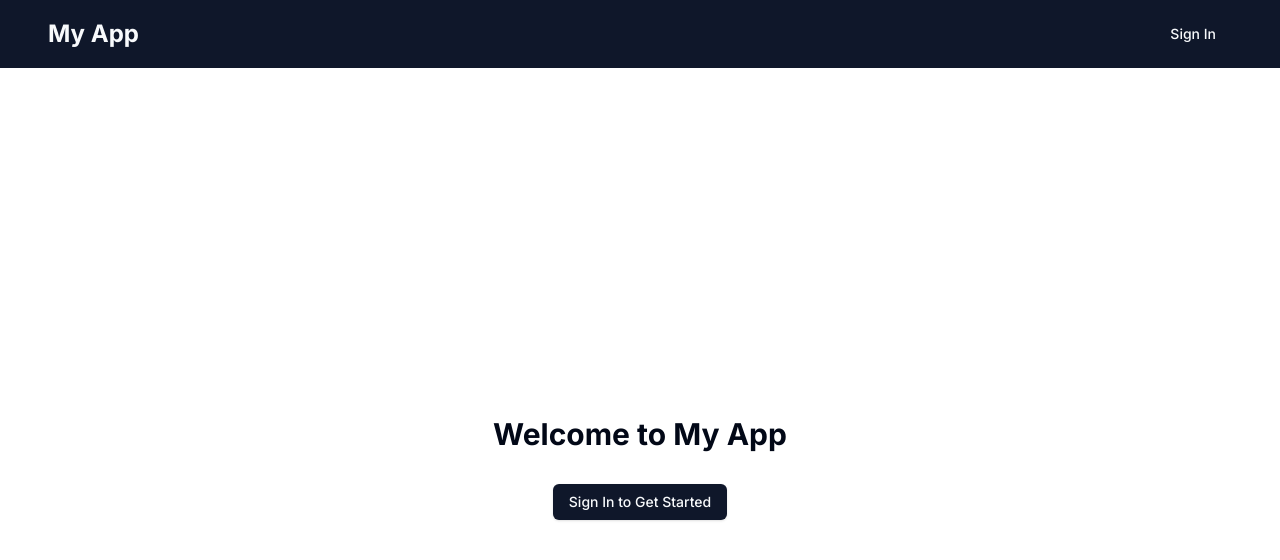
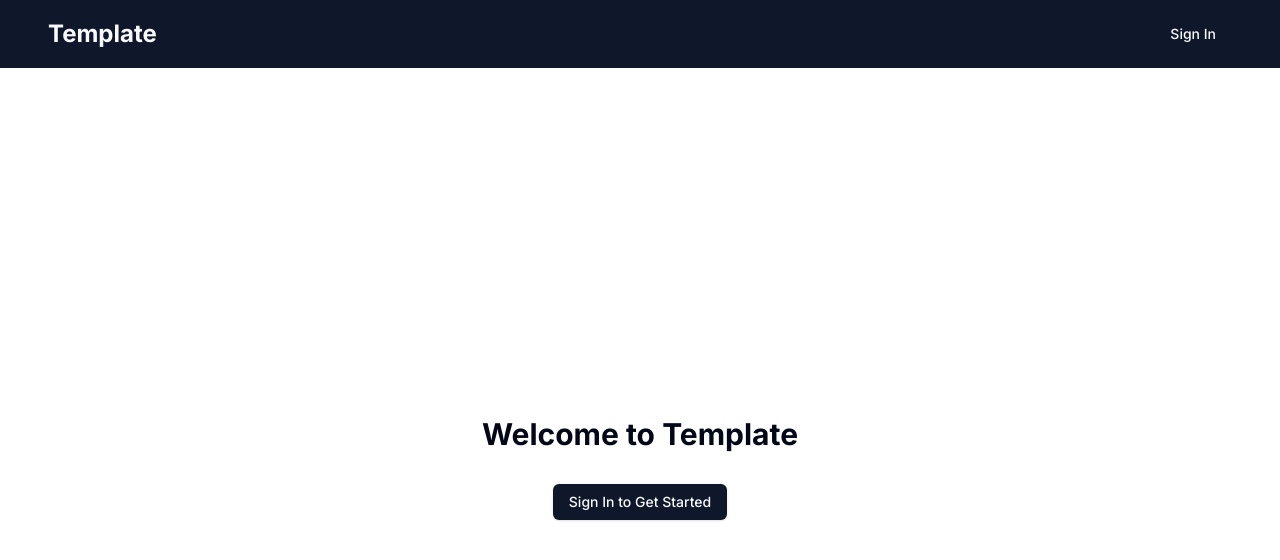
Before and after one commit to connorpr981/scaffold, a Next.js app: page / in a window 1280 px wide. Shown: the top 560 px of the page. Built offline with nearby package versions, Linux system fonts and the light colour scheme; no server answers.

Commit message:
These changes update the app name to "Template" in the main layout metadata, the header component, the home page, and the sign-in page. The rest of the functionality remains the same, but now the app is consistently referred to as "Template" throughout the user interface.

```diff
--- a/src/app/auth/signin/page.tsx
+++ b/src/app/auth/signin/page.tsx
@@ -8,7 +8,7 @@ export default function SignIn() {
     <div className="flex items-center justify-center min-h-screen bg-background">
       <div className="p-6 max-w-sm w-full bg-card shadow-md rounded-md">
         <h1 className="text-2xl font-semibold text-center text-foreground mt-8 mb-6">
-          Sign in to your account
+          Sign in to Template
         </h1>
         <div className="mt-8">
           <Button
--- a/src/app/layout.tsx
+++ b/src/app/layout.tsx
@@ -9,7 +9,7 @@ const DynamicErrorBoundary = dynamic(() => import('../components/ErrorBoundary')
 const inter = Inter({ subsets: ['latin'] })
 
 export const metadata = {
-  title: 'Template App',
+  title: 'Template',
   description: 'A template app with NextAuth and Vercel Postgres',
 }
 
--- a/src/app/page.tsx
+++ b/src/app/page.tsx
@@ -13,7 +13,7 @@ export default function Home() {
 
   return (
     <div className="min-h-screen bg-background flex flex-col items-center justify-center p-4">
-      <h1 className="text-3xl font-bold mb-8 text-foreground">Welcome to My App</h1>
+      <h1 className="text-3xl font-bold mb-8 text-foreground">Welcome to Template</h1>
       {status === "authenticated" ? (
         <Button asChild>
           <Link href="/projects">View Your Projects</Link>
--- a/src/components/Header.tsx
+++ b/src/components/Header.tsx
@@ -12,7 +12,7 @@ export default function Header() {
     <header className="bg-primary text-primary-foreground p-4">
       <div className="container mx-auto flex justify-between items-center">
         <Link href="/" className="text-2xl font-bold">
-          My App
+          Template
         </Link>
         <nav>
           {status === 'loading' ? (
```
